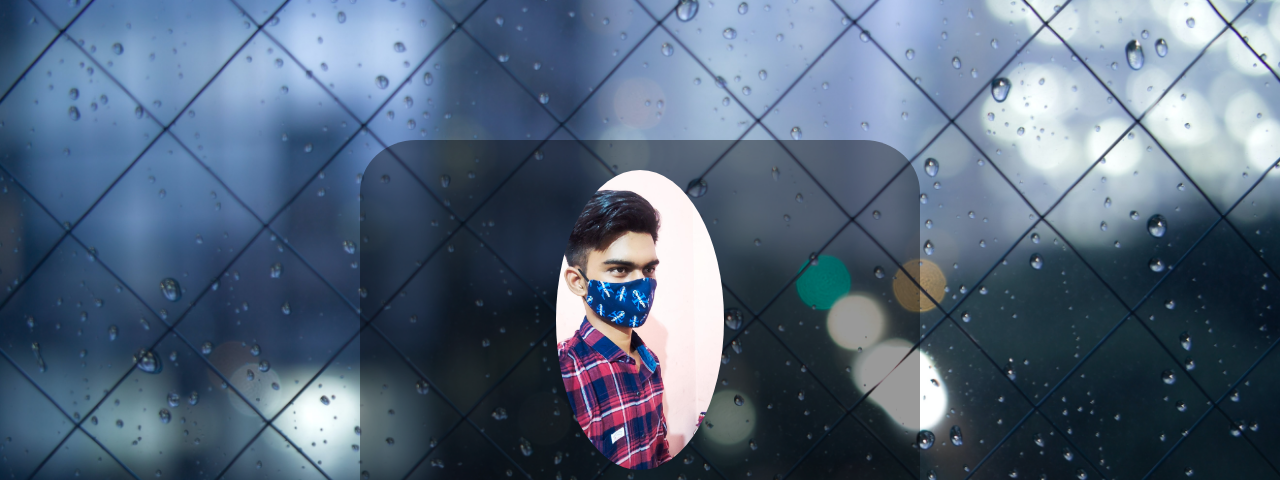
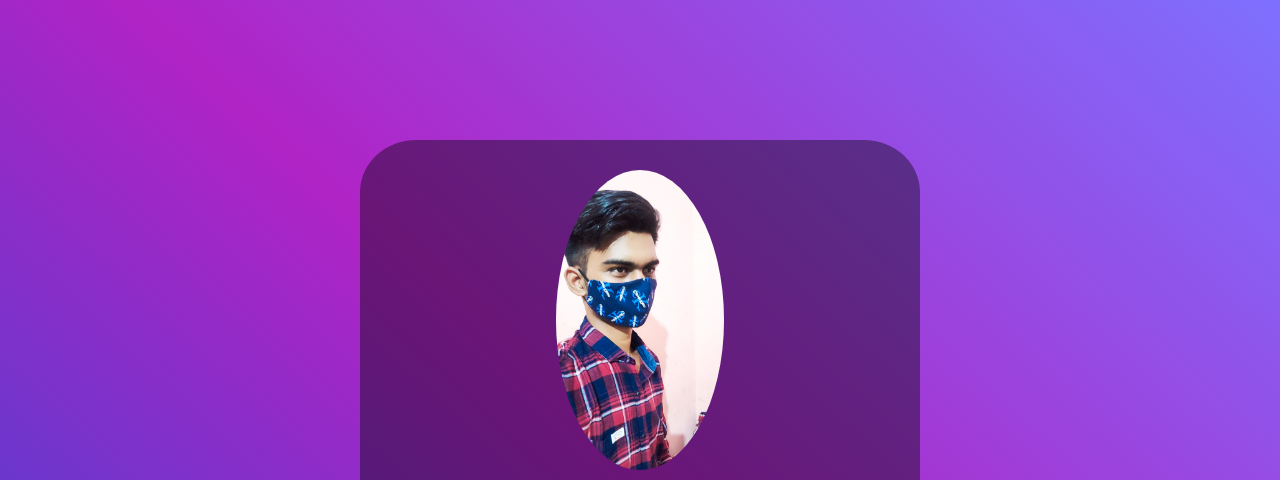
Before and after one commit to rishi803/second-website, a plain HTML site: page 4-profile.html in a window 1280 px wide. Shown: the top 480 px of the page. Drawn offline with Linux system fonts and the light colour scheme.

Commit message:
updated about me

```diff
--- a/4-profilestyle.css
+++ b/4-profilestyle.css
@@ -7,7 +7,8 @@
 .backImg{
     width:100%;
     height:100vh;   /* vh is used to cover whole screen */
-    background-image: url('blur.jpg');
+    background-color: #4541d0;
+    background-image: linear-gradient(43deg, #4541d0 0%, #b023c5 46%, #7e70ff 100%) !important;
     background-size:cover;
     display: flex;
     color:whitesmoke;
```
